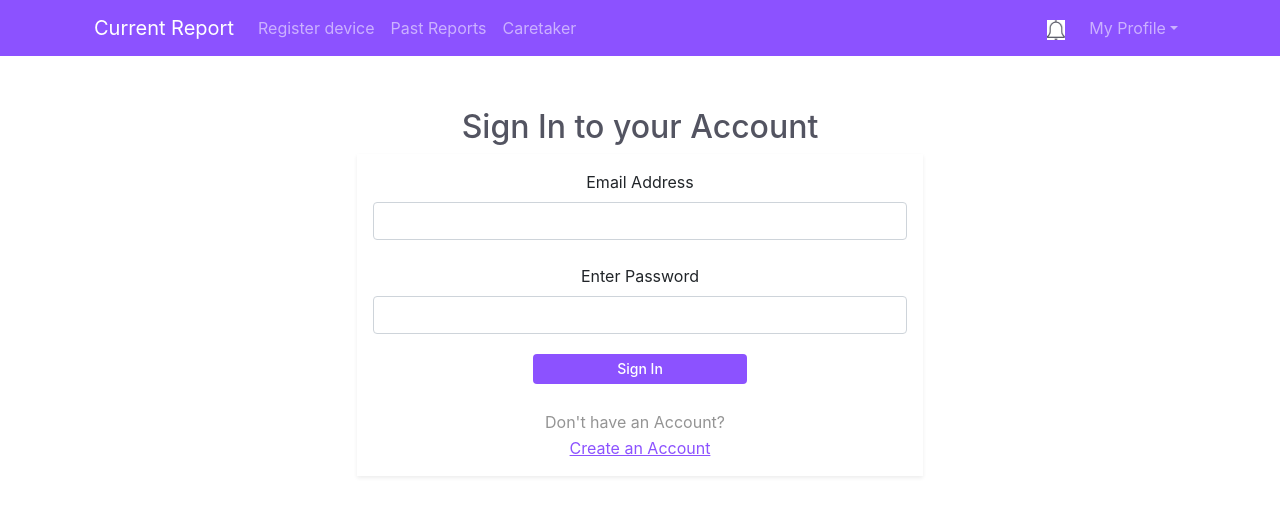
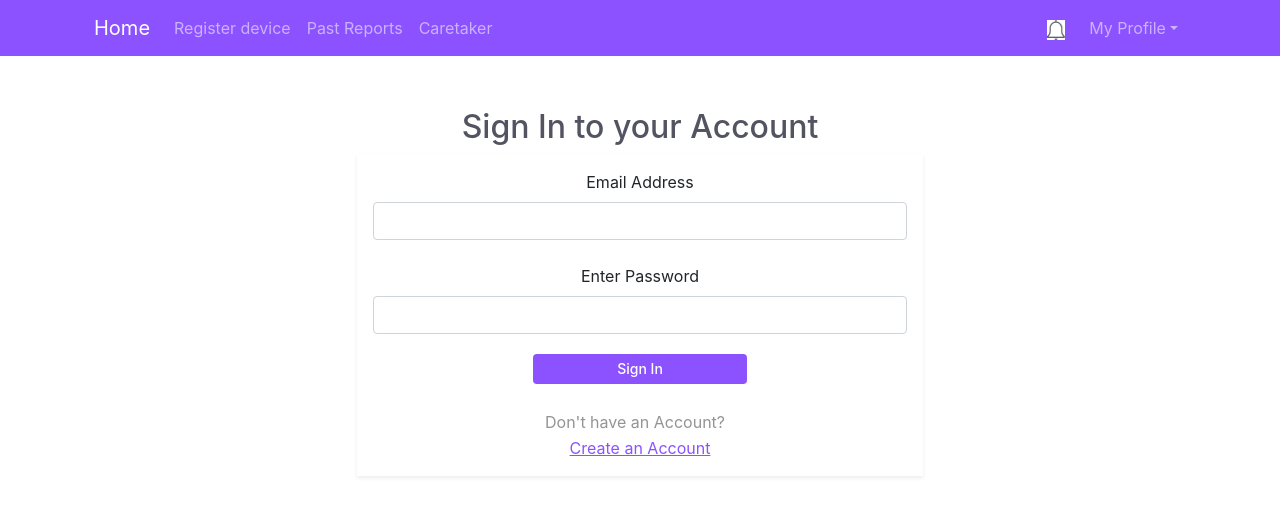
Before and after one commit to kanishka8276/Health_Monitoring_System, a React (Create React App) app: page / in a window 1280 px wide. Shown: the top 516 px of the page. Built offline with nearby package versions, Linux system fonts and the light colour scheme.

Commit message:
home for pateint

```diff
--- a/src/Navbar/Navbar.js
+++ b/src/Navbar/Navbar.js
@@ -12,7 +12,7 @@
 
     <Navbar collapseOnSelect className="nav-color" fixed="top" variant="dark">
       <Container>
-        <Navbar.Brand href="/currentReport">Current Report</Navbar.Brand>
+        <Navbar.Brand href="/dashboardPatient">Home</Navbar.Brand>
         <Navbar.Toggle aria-controls="responsive-navbar-nav" />
         <Navbar.Collapse id="responsive-navbar-nav">
           <Nav className="me-auto">
```
